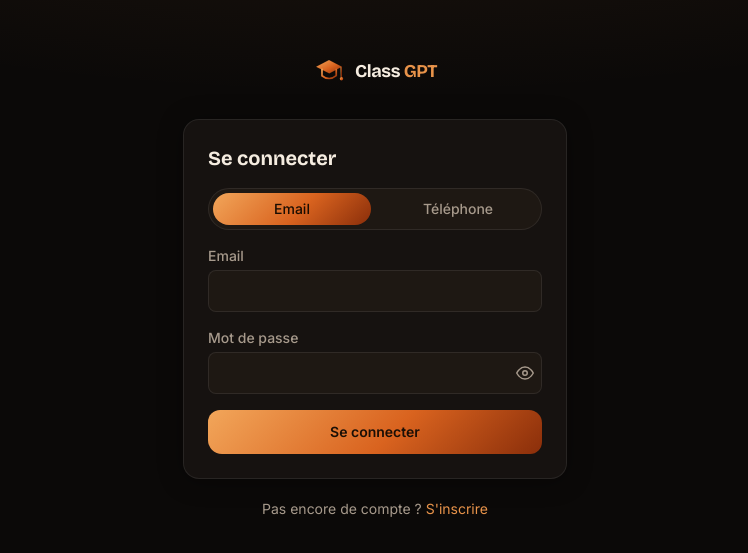
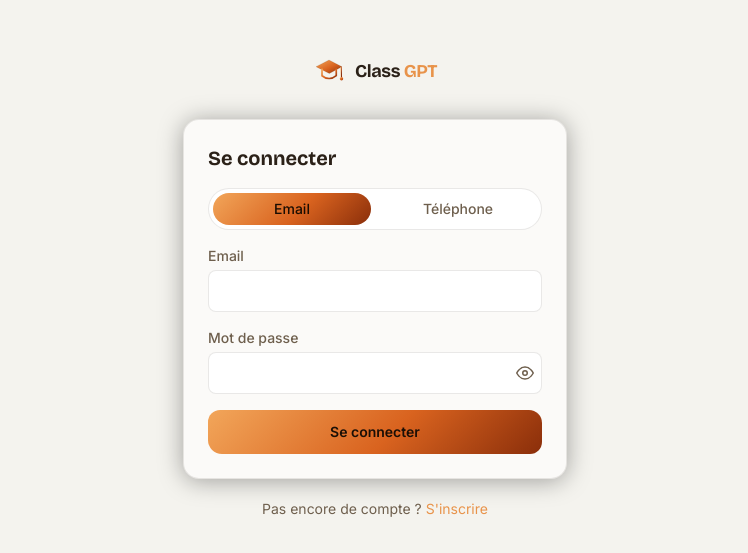
Before and after one commit to petitboura/classgpt-frontend, a Next.js app: page /connexion in a window 1280 px wide. Shown: the part 113-666 px from the top of the page, without its empty margins (265-1013 px from the left). Built offline with nearby package versions, Linux system fonts and the light colour scheme; no server answers; a web font is replaced by a local one.

Commit message:
Aligne classgpt-frontend sur le nouveau theme clair (etait reste sur l'ancien theme sombre)

```diff
--- a/app/globals.css
+++ b/app/globals.css
@@ -83,19 +83,23 @@ math-field {
 /* Étape D.1 (pivot social) : repris à l'identique de
    djiguigne-frontend/app/globals.css — même thème, plateforme différente.
    Variables CSS miroir de tailwind.config.ts, utiles hors classes
-   utilitaires (SVG inline, styles calculés). */
+   utilitaires (SVG inline, styles calculés).
+   Pivot thème clair (2026-08-09, demande Bourama) : alignement sur le fond
+   crème adopté par djiguigne-ai/djiguigne-frontend le 2026-08-08 — ce repo
+   était resté sur l'ancien thème sombre, désynchronisé du reste de la
+   marque. */
 :root {
-  --dj-fond: #0b0908;
-  --dj-surface: #161210;
-  --dj-surface-haute: #1e1813;
-  --dj-bordure: rgba(255, 255, 255, 0.08);
-  --dj-bordure-forte: rgba(232, 147, 74, 0.35);
+  --dj-fond: #f4f3ee;
+  --dj-surface: #fbfaf8;
+  --dj-surface-haute: #ffffff;
+  --dj-bordure: rgba(43, 33, 24, 0.1);
+  --dj-bordure-forte: rgba(193, 68, 14, 0.35);
   --dj-accent-1: #e8934a;
   --dj-accent-2: #c1440e;
-  --dj-texte: #f5ece0;
-  --dj-texte-muet: #a79a8c;
-  --dj-succes: #4ade80;
-  --dj-inactif: #6b6259;
+  --dj-texte: #2b2118;
+  --dj-texte-muet: #6e5f4d;
+  --dj-succes: #16a34a;
+  --dj-inactif: #b0a79b;
 }
 
 * {
@@ -108,12 +112,6 @@ html {
 
 body {
   background-color: var(--dj-fond);
-  background-image: radial-gradient(
-    ellipse 120% 60% at 50% -10%,
-    rgba(232, 147, 74, 0.1),
-    transparent 60%
-  );
-  background-attachment: fixed;
   color: var(--dj-texte);
 }
 
--- a/tailwind.config.ts
+++ b/tailwind.config.ts
@@ -19,17 +19,17 @@ const config: Config = {
     extend: {
       colors: {
         dj: {
-          fond: "#0B0908",
-          surface: "#161210",
-          "surface-haute": "#1E1813",
-          bordure: "rgba(255,255,255,0.08)",
-          "bordure-forte": "rgba(232,147,74,0.35)",
+          fond: "#F4F3EE",
+          surface: "#FBFAF8",
+          "surface-haute": "#FFFFFF",
+          bordure: "rgba(43,33,24,0.10)",
+          "bordure-forte": "rgba(193,68,14,0.35)",
           "accent-1": "#E8934A",
           "accent-2": "#C1440E",
-          texte: "#F5ECE0",
-          "texte-muet": "#A79A8C",
-          succes: "#4ADE80",
-          inactif: "#6B6259",
+          texte: "#2B2118",
+          "texte-muet": "#6E5F4D",
+          succes: "#16A34A",
+          inactif: "#B0A79B",
         },
       },
       backgroundImage: {
```
